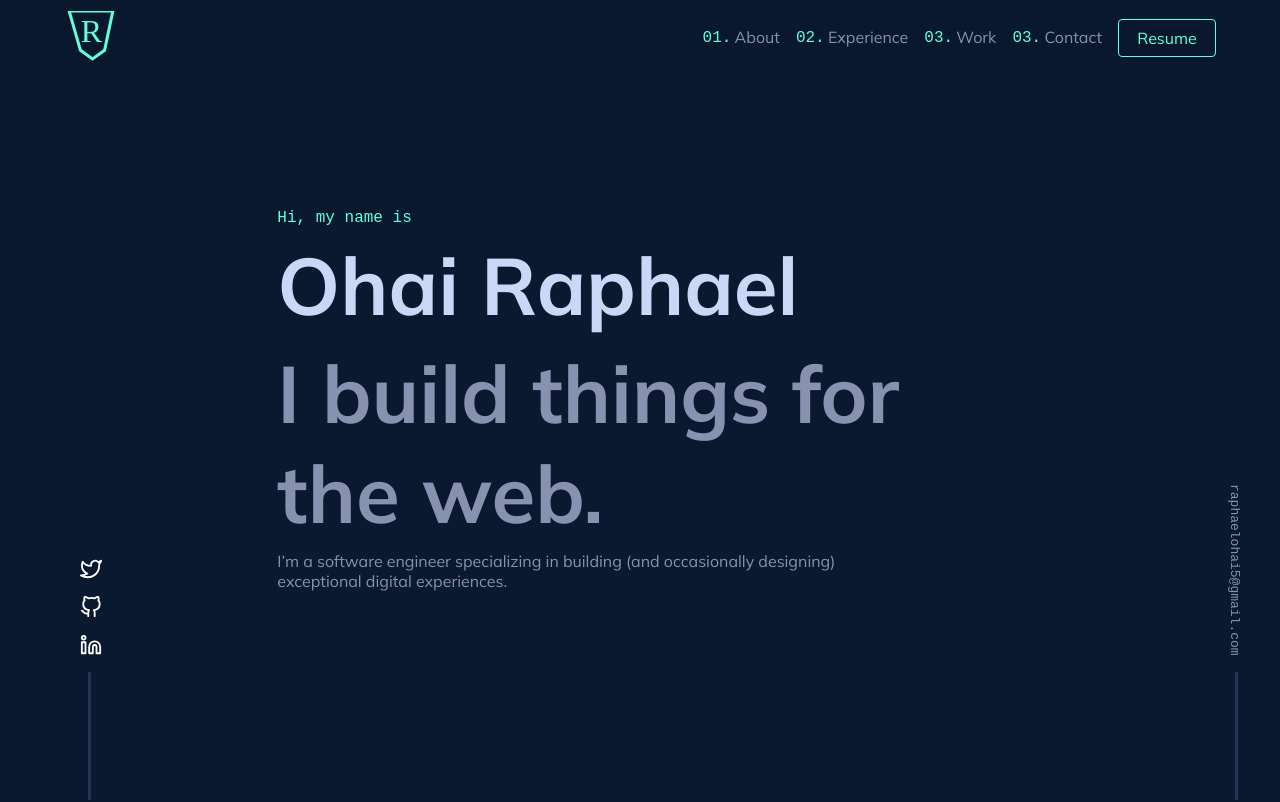
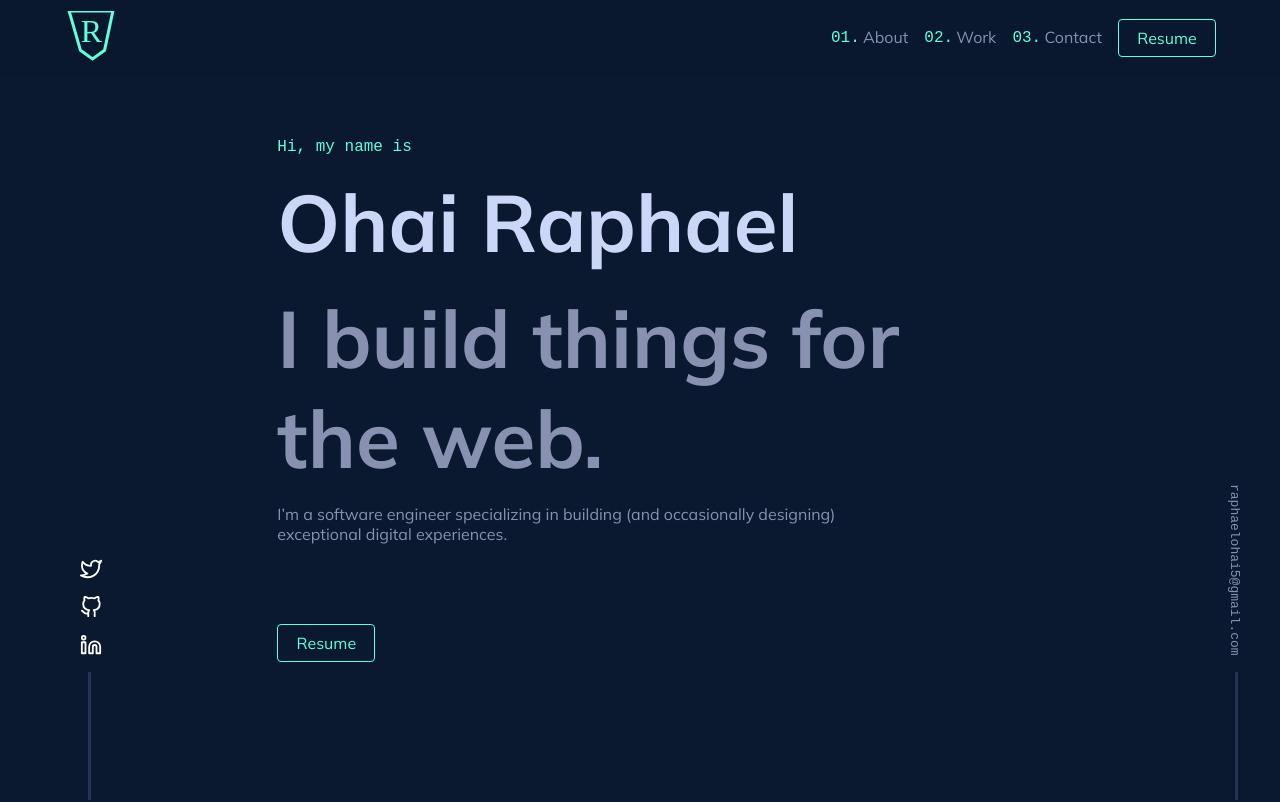
Before and after one commit to raphOhai/Myportfolio, a React (Vite) app: page / in a window 1280 px wide. Shown: the top 802 px of the page. Built offline with nearby package versions, Linux system fonts and the light colour scheme.

Commit message:
minor fixes

```diff
--- a/src/App.css
+++ b/src/App.css
@@ -196,7 +196,9 @@ body {
 .ExtraWidth {
   width: 110%;
 }
-
+.fullVh2{
+  height: 60vh;
+}
 
 
 .discriptBox {
--- a/src/App.jsx
+++ b/src/App.jsx
@@ -13,7 +13,7 @@ import Footer from "./components/footer";
 function App() {
   return (
     <>
-      <div className="mainGrid1">
+      <div className="mainGrid1 ">
         <div className="hideMobile">
           <div className="fixedSides">
             <div className="stack gap2 fixedSidesPadding ">
@@ -27,9 +27,20 @@ function App() {
         <div className="stack gapX">
           <Nav />
           <Hero />
-          <Abouts />
-          <MyWork />
-          <Footer/>
+          <div id="about">
+            <div style={{ marginTop: "rem" }}>
+              <Abouts />
+            </div>
+          </div>
+
+          <div id="work">
+            <div style={{ marginTop: "8rem" }}>
+              <MyWork />
+            </div>
+          </div>
+          <div id="contact">
+            <Footer />
+          </div>
         </div>
         <div className="hideMobile">
           <div className="fixedSides">
--- a/src/components/Btn/index.jsx
+++ b/src/components/Btn/index.jsx
@@ -7,12 +7,14 @@ const Button = ({ slide, text, displayText }) => {
     <div
       onMouseOver={() => hoverEvent(slide, text)}
       onMouseLeave={() => leveEvent(slide, text)}
-      className="btnContainer flex center"
+      className="btnContainer "
     >
-      <div id={slide} className=" slide transition2"></div>
-      <p id={text} className="default">
-        {displayText}
-      </p>
+      <div className="flex2 center">
+        <div id={slide} className=" slide transition2"></div>
+        <p id={text} className="default">
+          {displayText}
+        </p>
+      </div>
     </div>
   );
 };
--- a/src/components/aboutme/index.jsx
+++ b/src/components/aboutme/index.jsx
@@ -1,6 +1,6 @@
 const Abouts = () => {
   return (
-    <div className="flex  maxWidth ">
+    <div  className="flex center maxWidth fullV ">
       <div className="stack gap2 sectionPadding">
         <div style={{ maxWidth: "31rem" }} className="flex ">
           <div className="flex gap1">
--- a/src/components/footer/index.jsx
+++ b/src/components/footer/index.jsx
@@ -8,11 +8,16 @@ const Footer = () => {
         <h1 className="greenText regularsizeText">04. What’s Next?</h1>
         <h2 className="lightSlateText largeText">Hire Me</h2>
         <p className="slateText widthRestrict">
-          I am actively seeking new opportunities and would greatly
-          appreciate any outreach if my services align with your needs. Thank
-          you.
+          I am actively seeking new opportunities and would greatly appreciate
+          any outreach if my services align with your needs. Thank you.
         </p>
-        <Button slide={"btnld45"} text={"btntfft45"} displayText="Get in touch" />
+        <div className="flex center">
+          <Button
+            slide={"btnld45"}
+            text={"btntfft45"}
+            displayText="Get in touch"
+          />
+        </div>
       </div>
     </div>
   );
--- a/src/components/functions/index.js
+++ b/src/components/functions/index.js
@@ -23,3 +23,11 @@ export const showOverLay = (overlay) => {
   const Overlay = document.getElementById(overlay);
   Overlay?.classList.remove("Hide");
 };
+
+export const handleClickScroll = (item) => {
+  const element = document.getElementById(item);
+  if (element) {
+    element.scrollIntoView({ behavior: "smooth" });
+
+  }
+};
--- a/src/components/hero/Hero.jsx
+++ b/src/components/hero/Hero.jsx
@@ -1,10 +1,11 @@
 import React from "react";
+import Button from "../Btn";
 
 const Hero = () => {
   return (
     <>
       <div className="flex center maxWidth fullVh sectionPadding">
-        <div className="stack gap1 ">
+        <div className="stack gap2 ">
           <div>
             <h1 className="greenText regularsizeText">Hi, my name is</h1>
           </div>
@@ -20,6 +21,13 @@ const Hero = () => {
               designing) exceptional digital experiences.
             </p>
           </div>
+          <div style={{marginTop:"4rem"}} className="flex gap2 Start">
+            <Button
+              slide={"btnslfffd45"}
+              text={"btffntxt45"}
+              displayText="resume"
+            />
+          </div>
         </div>
       </div>
     </>
--- a/src/components/nav/Nav.jsx
+++ b/src/components/nav/Nav.jsx
@@ -1,5 +1,6 @@
 import Logo from "../../assets/logo";
 import Button from "../Btn";
+import { handleClickScroll } from "../functions";
 import LogoBox from "../logo/log";
 
 const Nav = () => {
@@ -13,7 +14,10 @@ const Nav = () => {
             </div>
           </div>
           <div className="headerContent gap2 ">
-            <div className="flex gap center hideTabAndMobileFlex">
+            <div
+              onClick={() => handleClickScroll("about")}
+              className="flex gap center hideTabAndMobileFlex pointer"
+            >
               <div className="">
                 <p className="greenText">01.</p>
               </div>
@@ -21,23 +25,22 @@ const Nav = () => {
                 <p className="slateText">About</p>
               </div>
             </div>
-            <div className="flex gap center hideTabAndMobileFlex">
+
+            <div
+              onClick={() => handleClickScroll("work")}
+              className="flex gap center hideTabAndMobileFlex pointer"
+            >
               <div className="">
                 <p className="greenText">02.</p>
-              </div>
-              <div style={{ marginTop: "-.2rem" }}>
-                <p className="slateText">Experience</p>
-              </div>
-            </div>
-            <div className="flex gap center hideTabAndMobileFlex">
-              <div className="">
-                <p className="greenText">03.</p>
               </div>
               <div style={{ marginTop: "-.2rem" }}>
                 <p className="slateText">Work</p>
               </div>
             </div>
-            <div className="flex gap center hideTabAndMobileFlex">
+            <div
+              onClick={() => handleClickScroll("contact")}
+              className="flex gap center hideTabAndMobileFlex pointer"
+            >
               <div className="">
                 <p className="greenText">03.</p>
               </div>
--- a/src/components/works/myWork.jsx
+++ b/src/components/works/myWork.jsx
@@ -4,7 +4,7 @@ import LeftRightShowcase from "../projectShoCase/leftRightShowcase";
 const MyWork = () => {
   return (
     <>
-      <div style={{ marginTop: "3rem" }} className=" flex maxWidth  ">
+      <div  style={{ marginTop: "3rem" }} className=" flex maxWidth  ">
         <div className="stack gap2 sectionPadding">
           <div style={{ maxWidth: "43rem" }} className="flex gap1 ">
             <div className="flex gap1">
```
